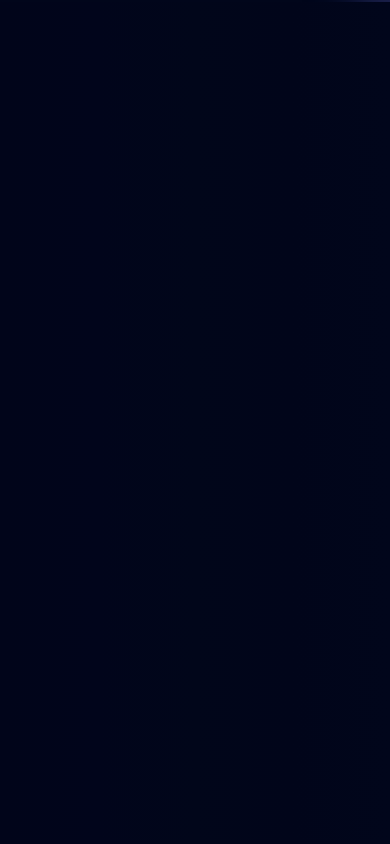
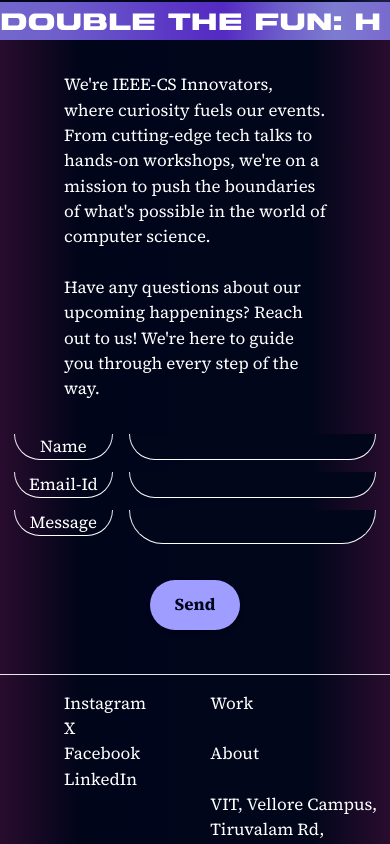
Before and after one commit to IEEECS-VIT/arcs24-frontend, a React (Vite) app: page / in a window 390 px wide. Shown: the part 3400-4244 px from the top of the page. Built offline with nearby package versions, Linux system fonts and the light colour scheme.

Commit message:
complete responsive footer

```diff
--- a/src/Components/Footer.jsx
+++ b/src/Components/Footer.jsx
@@ -2,12 +2,92 @@ import "../index.css";
 
 function Footer() {
   return (
-    <div className="relative animated-gradient left-0 top-0 h-screen w-full font-source-serif">
-      <div className="flex flex-col lg:hidden text-center w-full h-full">
+    <div className="relative animated-gradient-mobile left-0 top-0 h-screen w-full font-source-serif">
+      <div className="flex flex-col lg:hidden w-full h-full">
+      <p className="highlight font-rugen text-[6.6vw]">DOUBLE THE FUN: H</p>
+        <div className="flex mt-8 mx-16">
+
+        <div className="w-[90vw] text-[2vh]">
+          <p>
+            We're IEEE-CS Innovators, where curiosity fuels our events.
+            </p>
+            <p>
+            From cutting-edge tech talks to hands-on workshops, we're on a mission to push the boundaries of what's possible in the world of computer science.
+          </p>
+          <br />
+          <p>
+            Have any questions about our upcoming happenings?
+            Reach out to us! We're here to guide you through
+            every step of the way.
+          </p>
+        </div>
+
+        </div>
+        <div className="w-full flex justify-center mt-8 text-[2vh]">
+        <form className="w-full mx-3.5 ">
+          <div className="flex ">
+            <label htmlFor="name" className="w-36 text-justify justify-center inline-flex text-white border border-b-white border-t-0 rounded-b-full">Name</label>
+            <input
+              type="text" id="name" name="name"
+              className="w-full rounded-b-full ml-4 border bg-[#01061B] text-white border-b-white border-t-0"
+              required
+            />
+          </div>
+          <div className="flex mt-3">
+            <label htmlFor="email" className="w-36 text-justify justify-center inline-flex text-white border border-b-white border-t-0 rounded-b-full">Email-Id</label>
+            <input
+              type="email"
+              id="email"
+              name="email"
+              className="w-full rounded-b-full ml-4 border bg-[#01061B] text-white border-b-white border-t-0"
+              required
+            />
+          </div>
+          <div className="mb-4 flex mt-3 ">
+            <label htmlFor="message" className="w-36 inline-flex text-white mb-2 border border-b-white border-t-0 rounded-b-full text-justify justify-center">Message</label>
+            <input
+              name="message"
+              className="w-full rounded-b-full ml-4 border bg-[#01061B] text-white border-b-white border-t-0"
+              required
+            />
+          </div>
+          <div className="flex justify-center my-7">
+            <button
+              type="submit"
+              className="mt-2 mb-4 w-1/4 p-3 bg-button text-background font-bold rounded-full shadow-md hover:bg-indigo-500 transition-colors"
+            >
+              Send
+            </button>
+          </div>
+        </form>
+        </div>
+        <hr></hr>
+        <div className="flex ml-16 mt-4 text-[2vh]">
+          <div>
+          <ul>
+            <li>Instagram</li>
+            <li>X</li>
+            <li>Facebook</li>
+            <li>LinkedIn</li>
+          </ul>
+          </div>
+
+        <div className="inline-flex ml-16">
+          <ul>
+            <li>Work</li>
+            <br />
+            <li>About</li>
+            <br />
+            <li>VIT, Vellore Campus, </li>
+            <li>Tiruvalam Rd, Katpadi,</li>
+            <li>Vellore, Tamil Nadu 632014</li>
+          </ul>
+          </div>
+        </div>
       </div>
-      <div>
+      <div className="hidden md:block">
         <p className="highlight font-rugen text-[3.85vw]">TWO EVENTS, DOUBLE THE FUN: H</p>
-      <div className=" flex mt-32 mx-32">
+        <div className=" flex mt-32 mx-32">
 
         <div className="w-[46vw] text-[3.5vh]">
           <p>
@@ -34,8 +114,8 @@ function Footer() {
             <li>Vellore, Tamil Nadu 632014</li>
           </ul>
         </div>
-      </div>
-      <div className="w-full flex justify-center mt-24">
+        </div>
+        <div className="w-full flex justify-center mt-24">
         <form className="w-1/3 text-[3vh]">
           <div className="flex">
             <label htmlFor="name" className="w-36 text-justify justify-center inline-flex text-white mb-2 border border-b-white border-t-0 rounded-b-full">Name</label>
--- a/src/index.css
+++ b/src/index.css
@@ -15,6 +15,10 @@
 
 }
 
+.animated-gradient-mobile{
+  background: linear-gradient(to left, #290C2E,#02061B, #01061A,#01051B, #01051A, #290C2E);
+}
+
 .highlight{
   background: linear-gradient(to right, #7367CD, #6F5FCB, #654DC8, #5C39C5, #542AC2, #6C5BCA, #7D7CD0, #7A6ACF);
 }
```
